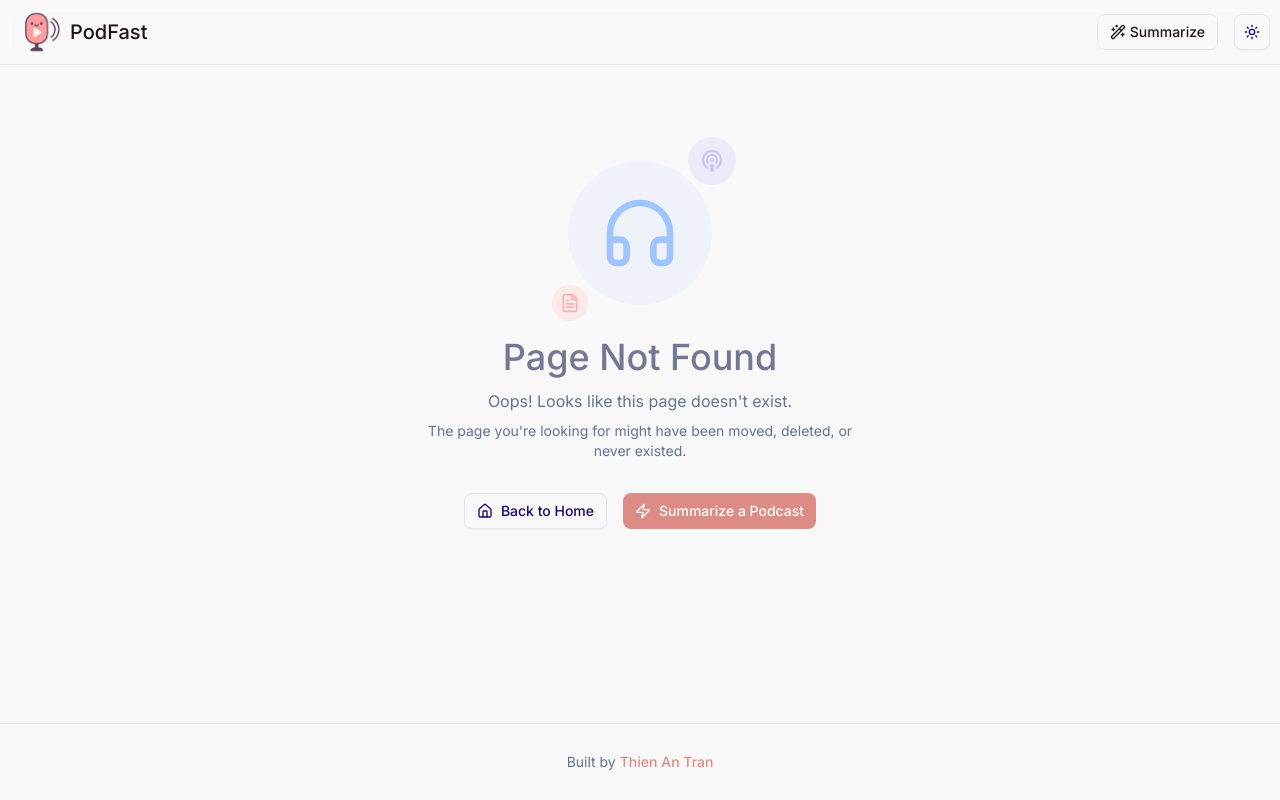
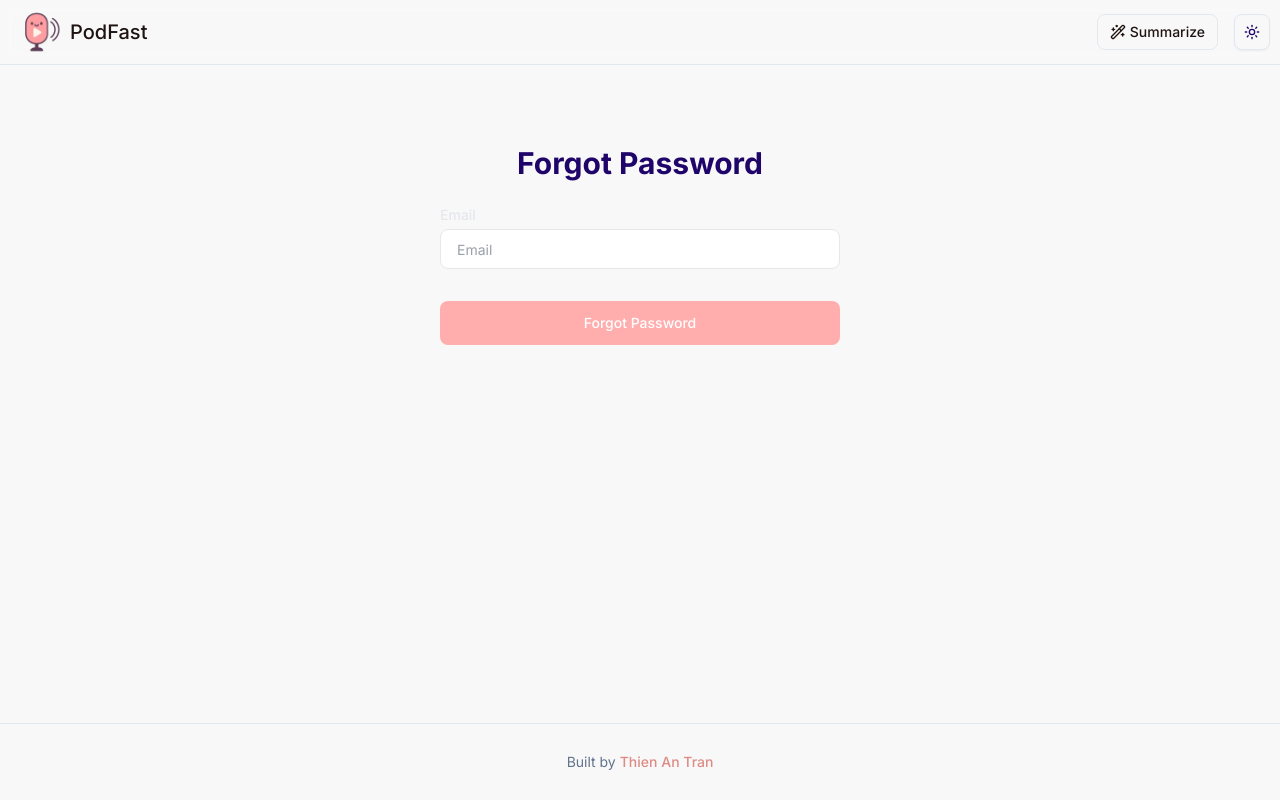
Before and after one commit to thienan11/PodFast, a Next.js app: page /forgot-password in a window 1280 px wide. Before the commit this address had no page. Built offline with nearby package versions, Linux system fonts and the light colour scheme.

Commit message:
feat: add forgot password page

```diff
--- /dev/null
+++ b/src/app/(auth)/forgot-password/page.tsx
@@ -0,0 +1,16 @@
+import ForgotPassword from "@/components/auth/ForgotPassword";
+
+export default function ForgotPasswordPage() {
+  return (
+    <>
+      <div className="w-full flex mt-20 justify-center">
+        <section className="flex flex-col w-[400px] px-5 sm:px-0">
+          <h1 className="text-3xl w-full text-center font-bold mb-6">
+            Forgot Password
+          </h1>
+          <ForgotPassword />
+        </section>
+      </div>
+    </>
+  );
+}
--- a/src/app/(auth)/signin/page.tsx
+++ b/src/app/(auth)/signin/page.tsx
@@ -14,12 +14,8 @@ export default function SignInPage() {
           </Link>
         </div>
         <div className="mt-3 flex items-center px-5 sm:px-0">
-          <h1>{`Forgot your password?`}</h1>
-          <Link
-            className="font-bold ml-2 hover:underline"
-            href="/reset-password"
-          >
-            Reset Password
+          <Link className="font-bold hover:underline" href="/forgot-password">
+            <h1>{`Forgot your password?`}</h1>
           </Link>
         </div>
       </section>
--- /dev/null
+++ b/src/components/auth/ForgotPassword.tsx
@@ -0,0 +1,38 @@
+"use client";
+import React, { useState } from "react";
+import AuthButton from "./AuthButton";
+
+export default function ForgotPassword() {
+  const [error, setError] = useState<string | null>(null);
+  const [loading, setLoading] = useState<boolean>(false);
+  const handleSubmit = async (event: React.FormEvent<HTMLFormElement>) => {
+    event.preventDefault();
+    setLoading(true);
+    setError(null);
+
+    setLoading(false);
+  };
+  return (
+    <div>
+      <form onSubmit={handleSubmit} className="w-full flex flex-col gap-4">
+        <div>
+          <label className="block text-sm font-medium text-gray-200">
+            Email
+          </label>
+          <input
+            type="email"
+            placeholder="Email"
+            id="Email"
+            name="email"
+            className="mt-1 w-full px-4 p-2  h-10 rounded-md border border-gray-200 bg-white text-sm text-gray-700"
+          />
+        </div>
+
+        <div className="mt-4">
+          <AuthButton type="Forgot Password" loading={loading} />
+        </div>
+        {error && <p className="text-red-500">{error}</p>}
+      </form>
+    </div>
+  );
+}
```
